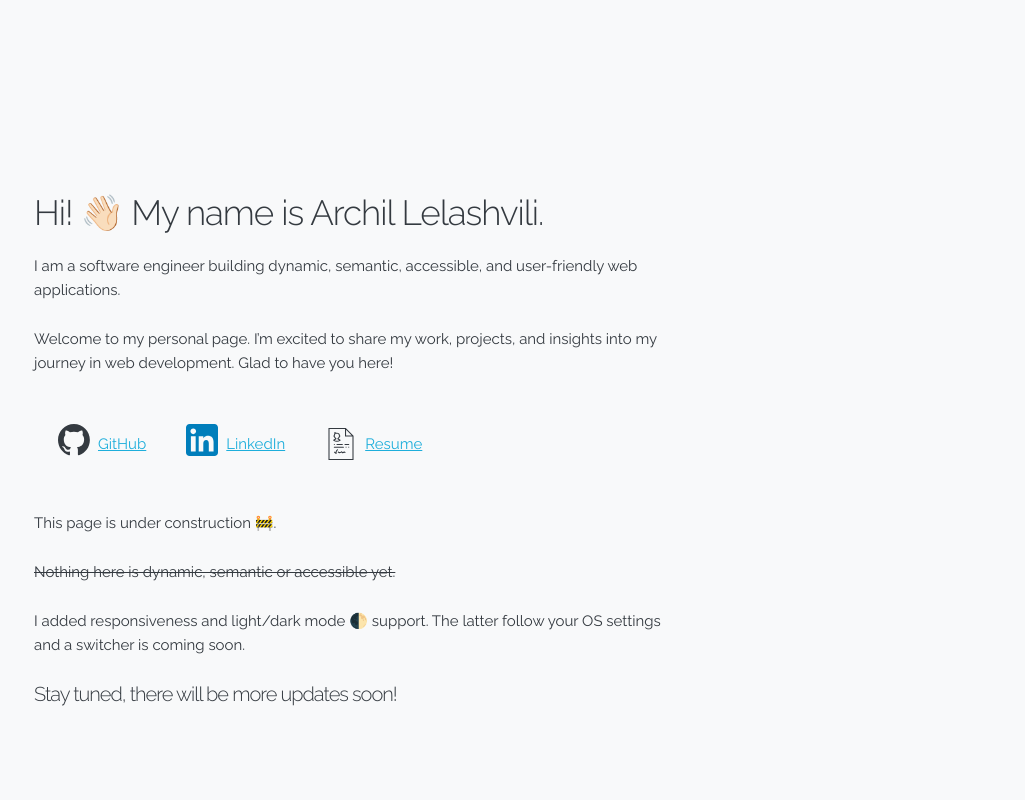
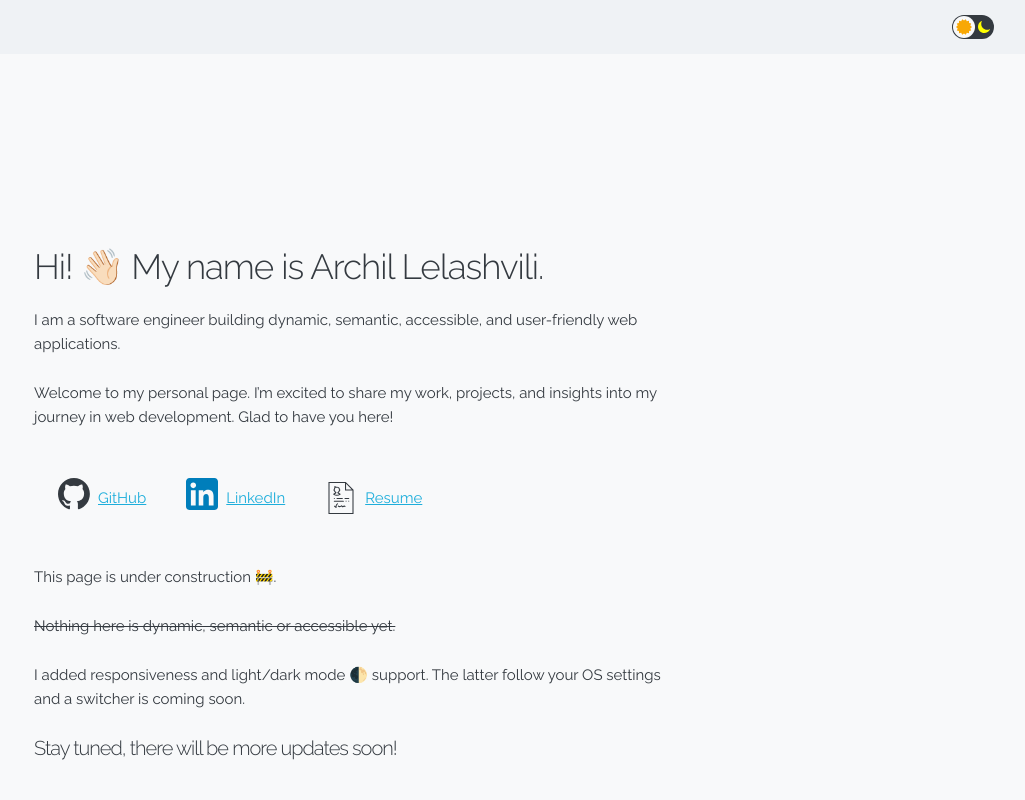
Before and after one commit to archil-l/archil.io, a React (Create React App) app: page / in a window 1280 px wide. Shown: the top 800 px of the page, without its empty margins (126-1151 px from the left). Built offline with nearby package versions, Linux system fonts and the light colour scheme.

Commit message:
Implemented theme switcher using react-switch

```diff
--- a/package.json
+++ b/package.json
@@ -14,6 +14,7 @@
     "react-dom": "^18.3.1",
     "react-intl": "^6.6.8",
     "react-scripts": "5.0.1",
+    "react-switch": "^7.0.0",
     "styled-components": "^6.1.13",
     "typescript": "^4.4.2"
   },
--- /dev/null
+++ b/src/components/Home/Header.tsx
@@ -0,0 +1,22 @@
+import React from 'react';
+
+import ThemeToggle from '../ThemeToggle/ThemeToggle';
+import { Column, Container, Row } from '../Layout';
+import { StyledHeader } from './styles';
+
+const Header = () => {
+  return (
+    <StyledHeader>
+      <Container>
+        <Row>
+          <Column size='full'>
+            <ThemeToggle />
+          </Column>
+        </Row>
+      </Container>
+    </StyledHeader>
+  );
+
+};
+
+export default Header;
--- a/src/components/Home/Home.tsx
+++ b/src/components/Home/Home.tsx
@@ -3,6 +3,7 @@ import { ColorSchemeContext } from '../../context/ColorSchemeContext';
 
 import Footer from './Footer';
 import Main from './Main';
+import Header from './Header';
 
 
 const Home = () => {
@@ -14,6 +15,7 @@ const Home = () => {
 
   return (
     <React.Fragment>
+      <Header />
       <Main />
       <Footer />
     </React.Fragment>
--- a/src/components/Home/styles.tsx
+++ b/src/components/Home/styles.tsx
@@ -16,6 +16,20 @@ export const StyledFooter = styled.footer`
   }
 `;
 
+export const StyledHeader = styled.header`
+  padding-top: 15px;
+  padding-bottom: 15px;
+  width: 100%;
+
+  ${({ theme }) => theme.colors.header};
+
+  .column {
+    display: flex;
+    flex-direction: row-reverse;
+  }
+
+`;
+
 export const MainWrapper = styled(Container)`
 
   h1 {
@@ -29,5 +43,4 @@ export const MainWrapper = styled(Container)`
   .column {
     margin-top: 20%;
   }
-
 `;
--- /dev/null
+++ b/src/components/ThemeToggle/Moon.tsx
@@ -0,0 +1,43 @@
+import React from 'react';
+import styled from 'styled-components';
+import { IconProps } from '../../icons/types';
+
+const MoonSvg = () => (
+  <svg fill="currentcolor" xmlns="http://www.w3.org/2000/svg"
+    viewBox="0 0 292.299 292.299">
+    <path d="M153.699,292.138C68.95,292.138,0,223.185,0,138.439C0,79.742,32.675,27.002,85.28,0.807
+			c2.369-1.174,5.215-0.718,7.077,1.144c1.864,1.864,2.345,4.711,1.183,7.074C83.941,28.527,79.077,49.496,79.077,71.33
+			c0,77.972,63.432,141.407,141.395,141.407c22.08,0,43.247-4.978,62.942-14.777c2.366-1.177,5.213-0.721,7.074,1.141
+			c1.873,1.867,2.342,4.714,1.177,7.073C265.61,259.195,212.738,292.138,153.699,292.138z"/>
+  </svg>);
+
+const LogoWrapper = styled.div<IconProps>`
+  ${({ placement }) => {
+
+    if (placement === 'onHandle')
+      return 'width:22px; height:22px;';
+
+    if (placement === 'offHandle')
+      return 'width:20px; height:24px;';
+  }}
+
+  display: flex;
+  justify-content: center;
+  align-items: center;
+
+    svg {
+      width: 12px;
+      color: ${({ theme }) => 'yellow'};
+    }
+`;
+
+const Moon = ({ placement }: IconProps) => {
+  return (
+    <LogoWrapper placement={placement}>
+      <MoonSvg />
+    </LogoWrapper>
+  );
+}
+
+
+export default Moon;
--- /dev/null
+++ b/src/components/ThemeToggle/Sun.tsx
@@ -0,0 +1,43 @@
+import React from 'react';
+import styled from 'styled-components';
+import { IconProps } from '../../icons/types';
+
+const SunSvg = () => (
+  <svg xmlns="http://www.w3.org/2000/svg" viewBox="0 0 420 420" fill="currentColor">
+    <polygon fill="#F8A805" points="420,210 375.774,247.857 399.238,301.145 342.926,315.986 340.945,374.184 283.764,363.211
+		256.724,414.779 210,380 163.276,414.779 136.236,363.211 79.055,374.184 77.073,315.986 20.762,301.144 44.226,247.858 0,210
+		44.226,172.143 20.762,118.855 77.074,104.014 79.055,45.816 136.236,56.789 163.276,5.221 210,40 256.723,5.221 283.764,56.789
+		340.945,45.816 342.927,104.014 399.238,118.856 375.774,172.142 	"/>
+    <circle fill="#F8A805" cx="210" cy="210" r="140" />
+  </svg>);
+
+const LogoWrapper = styled.div<IconProps>`
+  ${({ placement }) => {
+
+    if (placement === 'onHandle')
+      return 'width:22px; height:22px;';
+
+    if (placement === 'offHandle')
+      return 'width:22px; height:24px;';
+  }}
+
+    display: flex;
+    justify-content: center;
+    align-items: center;
+
+  svg {
+    width: 16px;
+    height: 16px;
+  }
+`;
+
+const Sun = ({ placement }: IconProps) => {
+  return (
+    <LogoWrapper placement={placement}>
+      <SunSvg />
+    </LogoWrapper>
+  );
+}
+
+
+export default Sun;
--- /dev/null
+++ b/src/components/ThemeToggle/ThemeToggle.tsx
@@ -0,0 +1,35 @@
+import React from 'react';
+import Switch from 'react-switch';
+
+import { ColorSchemeContext } from '../../context/ColorSchemeContext';
+
+import Moon from './Moon';
+import Sun from './Sun';
+
+const ThemeToggle = () => {
+  const { appearance, toggleTheme } = React.useContext(ColorSchemeContext);
+
+  const handleSwitch = () => {
+    toggleTheme();
+  }
+
+  return (
+    <Switch onChange={handleSwitch}
+      checked={appearance === 'dark'}
+      onColor={'#f8f9fa'}
+      offColor={'#343a40'}
+      onHandleColor={'#343a40'}
+      offHandleColor={'#f8f9fa'}
+      checkedHandleIcon={<Moon placement='onHandle' />}
+      uncheckedHandleIcon={<Sun placement='onHandle' />}
+      uncheckedIcon={<Moon placement='offHandle' />}
+      checkedIcon={<Sun placement='offHandle' />}
+      handleDiameter={22}
+      height={24}
+      width={42}
+      borderRadius={12}
+    />
+  );
+}
+
+export default ThemeToggle;
--- /dev/null
+++ b/src/icons/types.ts
@@ -0,0 +1,3 @@
+export interface IconProps {
+  placement?: 'onHandle' | 'offHandle';
+};
--- a/src/themes/theme.ts
+++ b/src/themes/theme.ts
@@ -7,7 +7,11 @@ export const lightTheme: DefaultTheme = {
     primary: '#343a40',
     background: '#f8f9fa',
     footer: {
-      backgroundColor: '#242a20',
+      backgroundColor: '#eff2f5',
+      color: '#343a40'
+    },
+    header: {
+      backgroundColor: '#eff2f5',
       color: '#f8f9fa'
     },
     anchor: {
@@ -25,6 +29,10 @@ export const darkTheme: DefaultTheme = {
       backgroundColor: '#727271',
       color: '#f8f9fa'
     },
+    header: {
+      backgroundColor: '#727271',
+      color: '#f8f9fa'
+    },
     anchor: {
       color: '#2f80ff'
     }
```
Also changed, not shown: src/components/Links/Links.tsx (indentation only), 1 other file (tests, documents, lock files or other folders).
